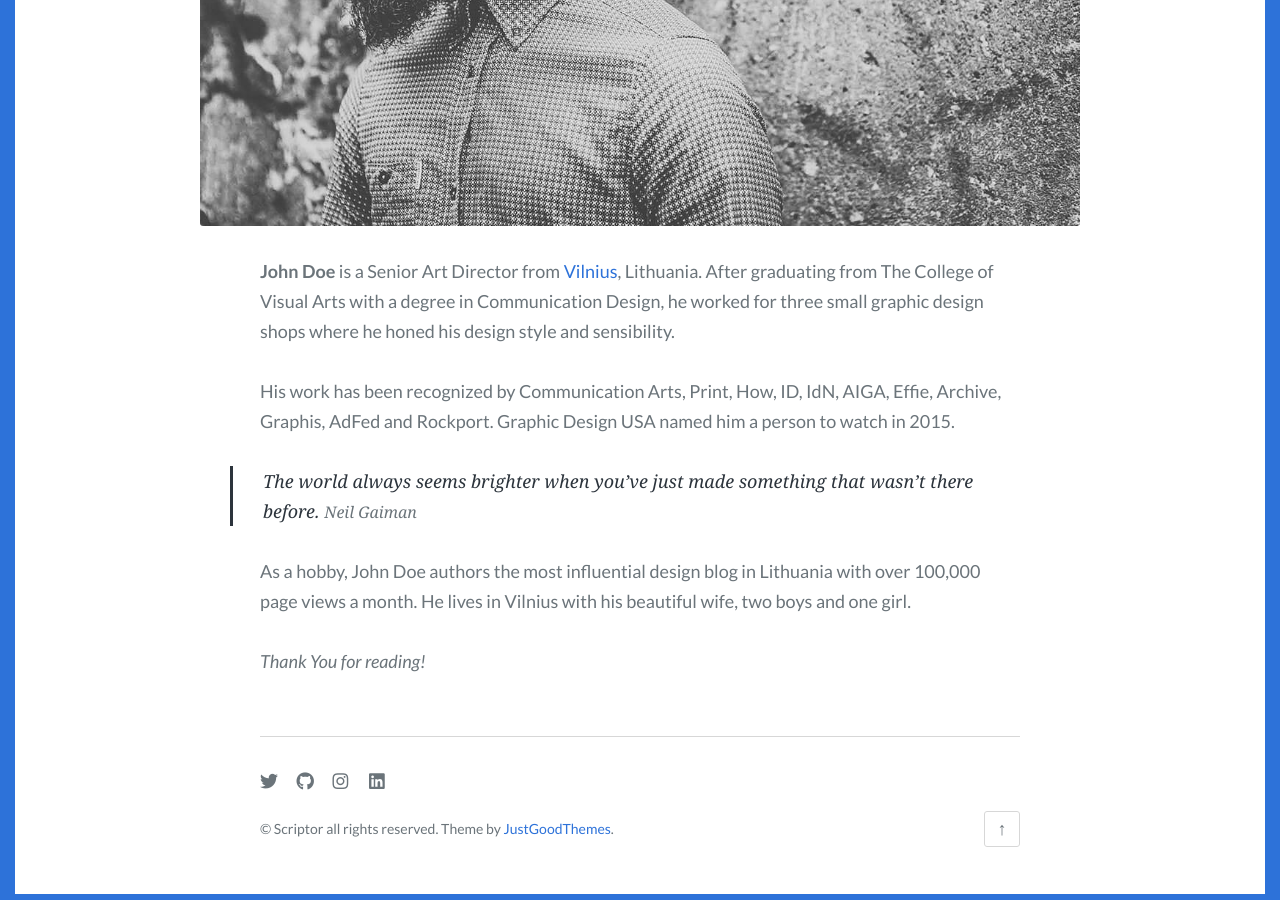
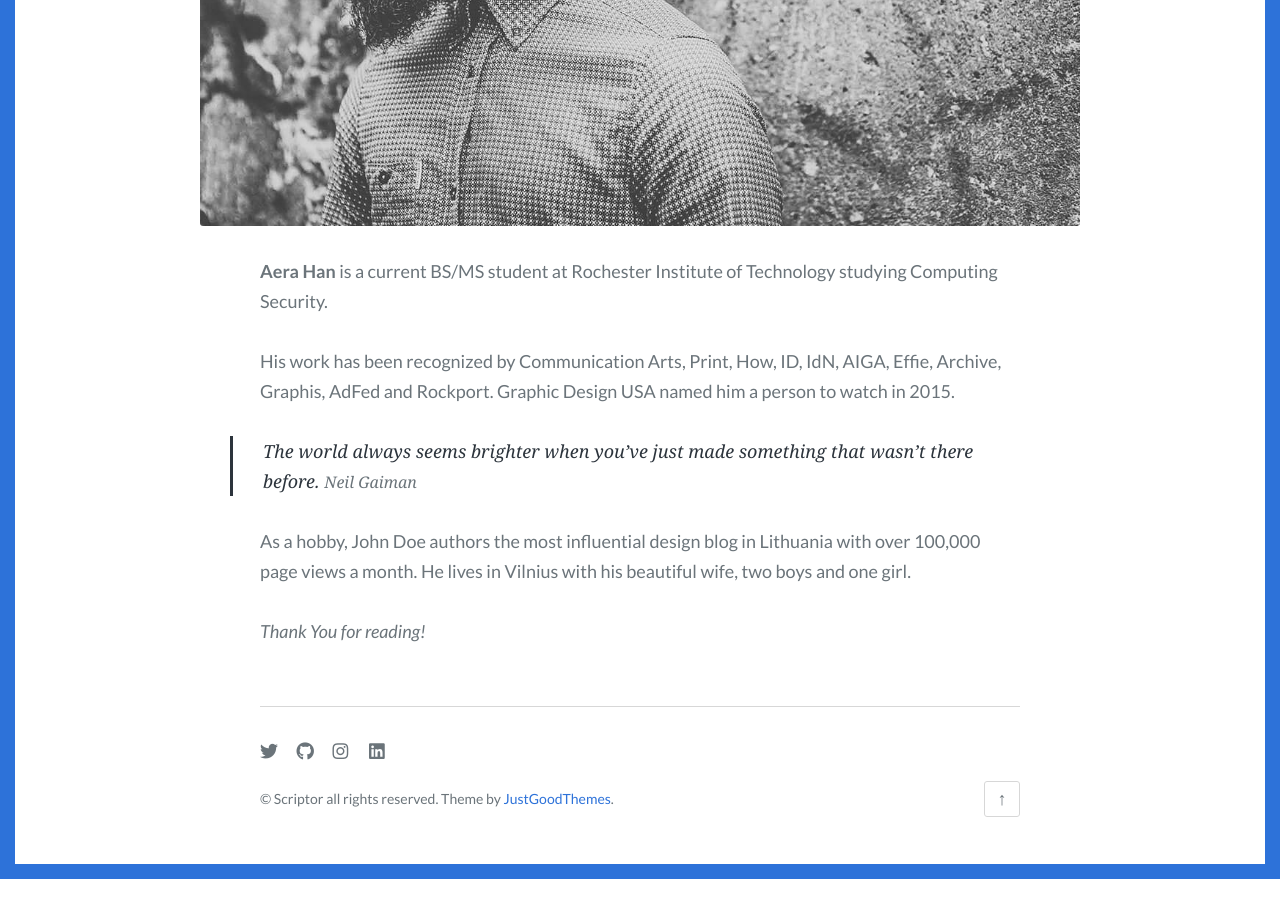
Before and after one commit to JustGoodThemes/Scriptor-Jekyll-Theme, a Jekyll site: the page built from about.md, in a window 1280 px wide and 900 px high, scrolled down 636 px. Built offline with Jekyll 4.4.1, drawn with Linux system fonts in a browser that asks for light colours; some web fonts are replaced; after the commit the page ends 1515 px from its top, so only the background shows below that.

Commit message:
Update about.md
starting to edit about page

```diff
--- a/about.md
+++ b/about.md
@@ -1,11 +1,11 @@
 ---
 layout: page
 title: About this blog
-description: An optional about page for Scriptor Jekyll theme
+description: An about page for Aera and her blog
 feature_image: images/about.jpg
 ---
 
-**John Doe** is a Senior Art Director from [Vilnius](https://en.wikipedia.org/wiki/Vilnius), Lithuania. After graduating from The College of Visual Arts with a degree in Communication Design, he worked for three small graphic design shops where he honed his design style and sensibility.
+**Aera Han** is a current BS/MS student at Rochester Institute of Technology studying Computing Security.
 
 His work has been recognized by Communication Arts, Print, How, ID, IdN, AIGA, Effie, Archive, Graphis, AdFed and Rockport. Graphic Design USA named him a person to watch in 2015.
 
```
